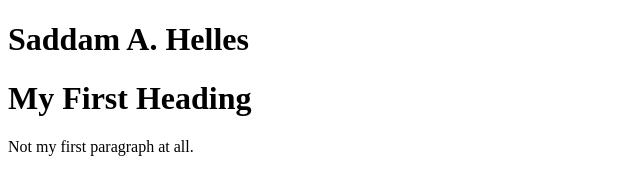
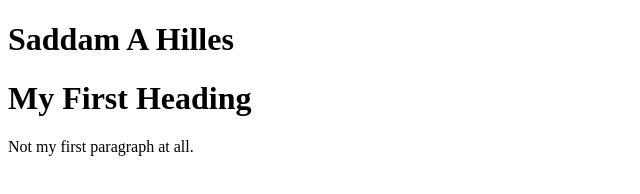
Before and after one commit to SaddamHelles/learning-log, a plain HTML site: page index.html in a window 1280 px wide. Shown: the full height of the page, 0-640 px from the left. Drawn offline with Linux system fonts and the light colour scheme.

Commit message:
Update index.html
hilles not helles

```diff
--- a/index.html
+++ b/index.html
@@ -7,7 +7,7 @@
     <title>Git & Github</title>
   </head>
   <body>
-    <h1>Saddam A. Helles</h1>
+    <h1>Saddam A Hilles</h1>
     <h1>My First Heading</h1>
     <p>Not my first paragraph at all.</p>
   </body>
```
